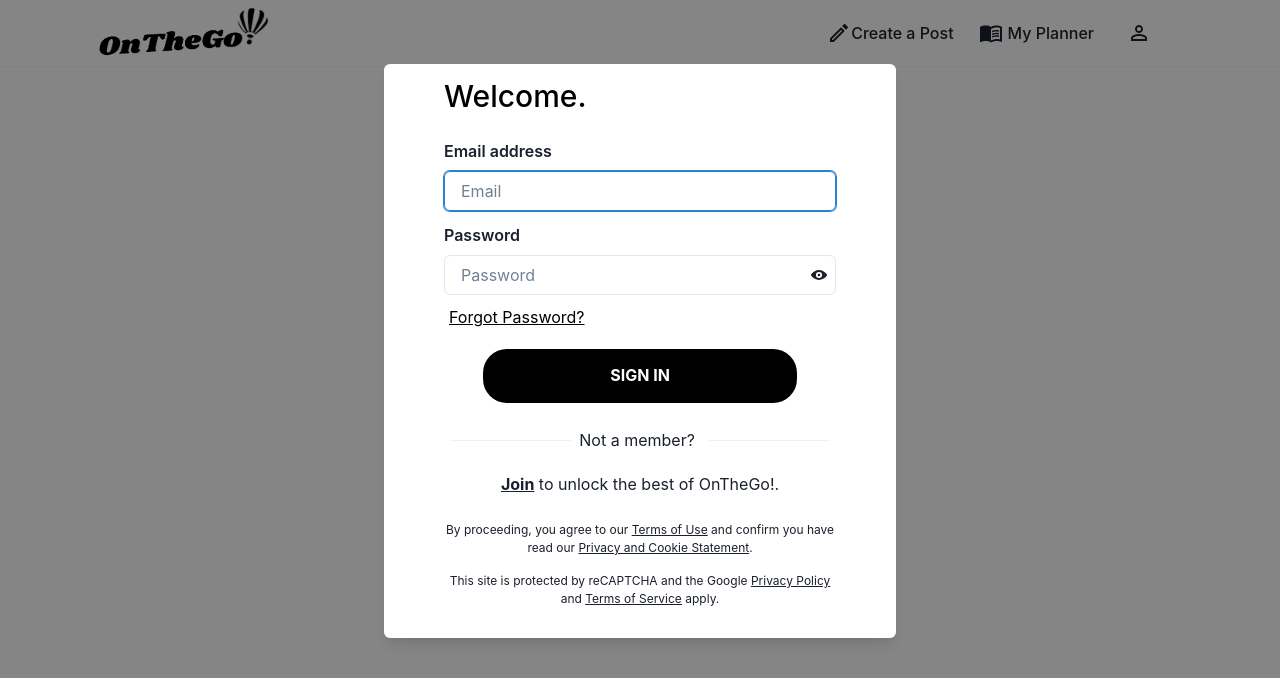
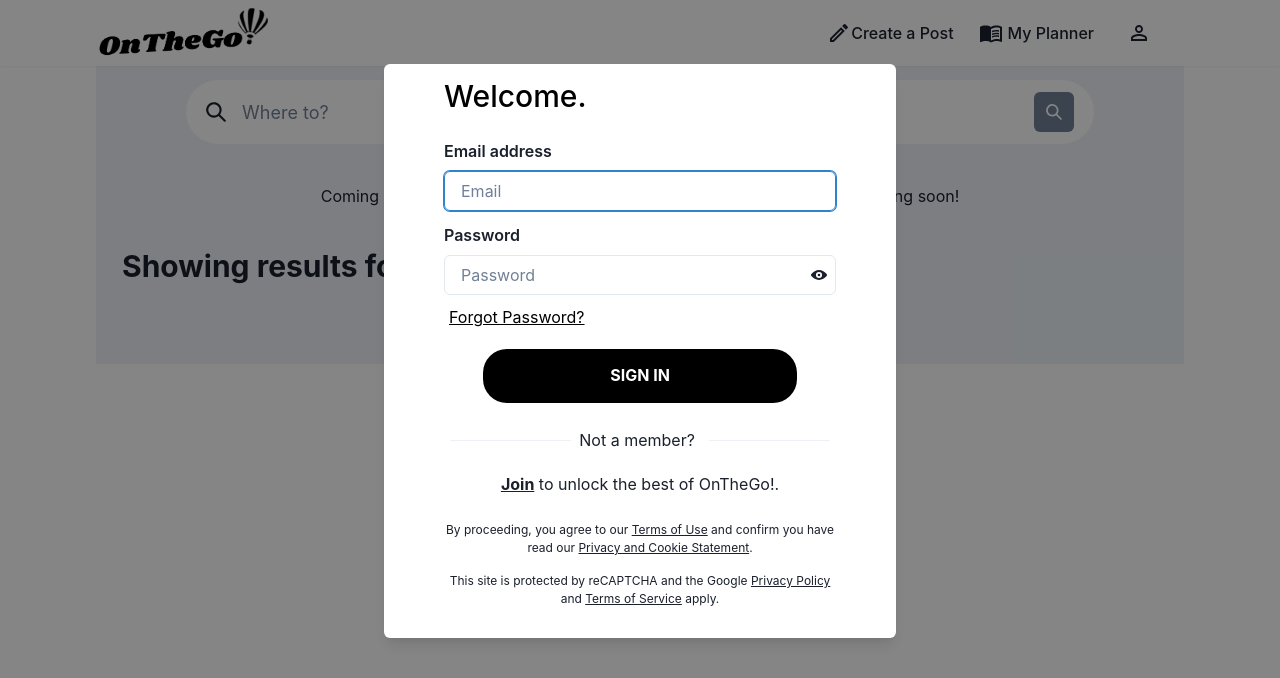
Before and after one commit to Ike44/OnTheGO, a React (Create React App) app in the folder client/: page /searchResults in a window 1280 px wide. Shown: the top 678 px of the page. Built offline with nearby package versions, Linux system fonts and the light colour scheme.

Commit message:
searchResults + Homeone update

```diff
--- a/client/src/Components/Home/Homeone.jsx
+++ b/client/src/Components/Home/Homeone.jsx
@@ -32,7 +32,7 @@ function Homeone() {
 
     const handleSuggestionClick = (description) => {
         const formattedQuery = description.replace(/\s+/g, '+');
-        navigate(`/search?q=${formattedQuery}`);
+        navigate(`/searchResults?q=${formattedQuery}`);
     };
 
     const handleSearch = (e) => {
--- a/client/src/Pages/searchResults.jsx
+++ b/client/src/Pages/searchResults.jsx
@@ -1,42 +1,66 @@
 import { SearchIcon } from "@chakra-ui/icons";
-import { Box, Input, IconButton } from "@chakra-ui/react";
-import { useNavigate } from "react-router-dom";
-import { useState } from "react";
+import { Box, Input, IconButton, Heading } from "@chakra-ui/react";
+import { useNavigate, useLocation } from "react-router-dom";
+import { useState, useEffect } from "react";
 
 function SearchResults() {
+  const navigate = useNavigate();
+  const location = useLocation();
+  const [searchTerm, setSearchTerm] = useState("");
+  const [displayedTerm, setDisplayedTerm] = useState("");
 
-  const navigate = useNavigate();
-  const [searchTerm, setSearchTerm] = useState("");
+  useEffect(() => {
+    const params = new URLSearchParams(location.search);
+    const query = params.get('q');
+    if (query) {
+      setSearchTerm(query.replace(/\+/g, ' '));
+      setDisplayedTerm(query.replace(/\+/g, ' '));
+    }
+  }, [location.search]);
 
   const handleSearch = (e) => {
     e.preventDefault();
-    navigate("/searchResults");
+    if (searchTerm.trim()) {
+      setDisplayedTerm(searchTerm.trim());
+      navigate(`/searchResults?q=${searchTerm.trim().replace(/\s+/g, '+')}`);
+    }
   };
 
   return (
+    <Box w="85%" m="auto" p="80px 10px" backgroundColor="gray.100">
+      <form onSubmit={handleSearch}>
+        <Box display="flex" rounded="40px" bg="white" p="8px 20px" w="85%" m="auto" alignItems="center" boxShadow="3xl">
+          <SearchIcon w={5} h={5} />
+          <Input
+            border="none"
+            placeholder="Where to?"
+            size="lg"
+            value={searchTerm}
+            onChange={(e) => setSearchTerm(e.target.value)}
+          />
+          <IconButton
+            type="submit"
+            aria-label="Search database"
+            icon={<SearchIcon />}
+            ml={2}
+            bg="gray.500"
+            color="white"
+            _hover={{ bg: "blue.600" }}
+          />
+        </Box>
+      </form>
 
-    // <Box w="85%" m="auto" p="80px 10px" backgroundColor="gray.100">
-    // <form onSubmit={handleSearch}>
-    //   <Box display="flex" rounded="40px"  bg="white" p="8px 20px" w="85%" m="auto" alignItems="center" boxShadow="3xl" >
-    //     <SearchIcon w={5} h={5} />
-    //     <Input
-    //       border="none" placeholder="Where to?" size="lg" value={searchTerm} onChange={(e) => setSearchTerm(e.target.value)}
-    //     />
-    //     <IconButton type="submit" aria-label="Search database" icon={<SearchIcon />} ml={2} bg="gray.500" color="white" _hover={{ bg: "blue.600" }}/>
-    //   </Box>
-    //   </form>
-    // </Box>
-
-
-
-
-
-
-    <Box w="50%" m="auto" p="200px">
-        Coming soon!
+      <Box display="flex" justifyContent="space-around" mt={6}>
+        <Box w="45%" p="4" bg="gray.100">Coming soon!</Box>
+        <Box w="45%" p="4" bg="gray.100">Coming soon!</Box>
+      </Box>
+      <Box textAlign="left" mt={6} ml={4}>
+        <Heading as="h2" size="lg">
+          Showing results for: {displayedTerm}
+        </Heading>
+      </Box>
     </Box>
   );
-
-};
+}
 
 export default SearchResults;
```
